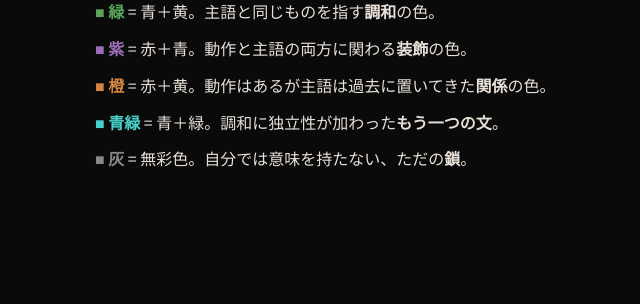
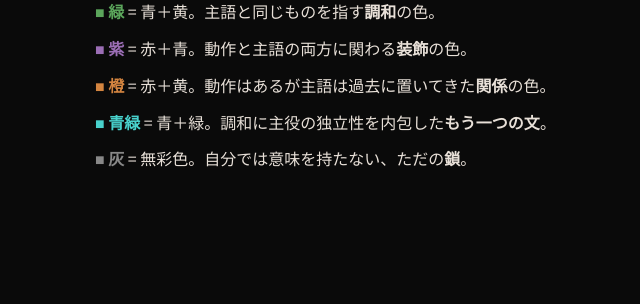
Before and after one commit to goodsun/monolith, a Flask app: page / in a window 1280 px wide. Shown: the part 1958-2262 px from the top of the page, without its empty margins (245-885 px from the left). Run offline with Flask 3, Linux system fonts and the light colour scheme.

Commit message:
LP: 青緑 description - 調和に主役の独立性を内包した

```diff
--- a/templates/lp.html
+++ b/templates/lp.html
@@ -685,7 +685,7 @@ footer a { color: var(--accent); text-decoration: none; }
     <p style="margin:0.5rem 0;"><span style="color:#5ba55b">■</span> <strong style="color:#5ba55b">緑</strong> = 青＋黄。主語と同じものを指す<strong style="color:var(--text)">調和</strong>の色。</p>
     <p style="margin:0.5rem 0;"><span style="color:#9b6eb5">■</span> <strong style="color:#9b6eb5">紫</strong> = 赤＋青。動作と主語の両方に関わる<strong style="color:var(--text)">装飾</strong>の色。</p>
     <p style="margin:0.5rem 0;"><span style="color:#d48540">■</span> <strong style="color:#d48540">橙</strong> = 赤＋黄。動作はあるが主語は過去に置いてきた<strong style="color:var(--text)">関係</strong>の色。</p>
-    <p style="margin:0.5rem 0;"><span style="color:#48d1cc">■</span> <strong style="color:#48d1cc">青緑</strong> = 青＋緑。調和に独立性が加わった<strong style="color:var(--text)">もう一つの文</strong>。</p>
+    <p style="margin:0.5rem 0;"><span style="color:#48d1cc">■</span> <strong style="color:#48d1cc">青緑</strong> = 青＋緑。調和に主役の独立性を内包した<strong style="color:var(--text)">もう一つの文</strong>。</p>
     <p style="margin:0.5rem 0;"><span style="color:#888">■</span> <strong style="color:#888">灰</strong> = 無彩色。自分では意味を持たない、ただの<strong style="color:var(--text)">鎖</strong>。</p>
   </div>
 </section>
```
